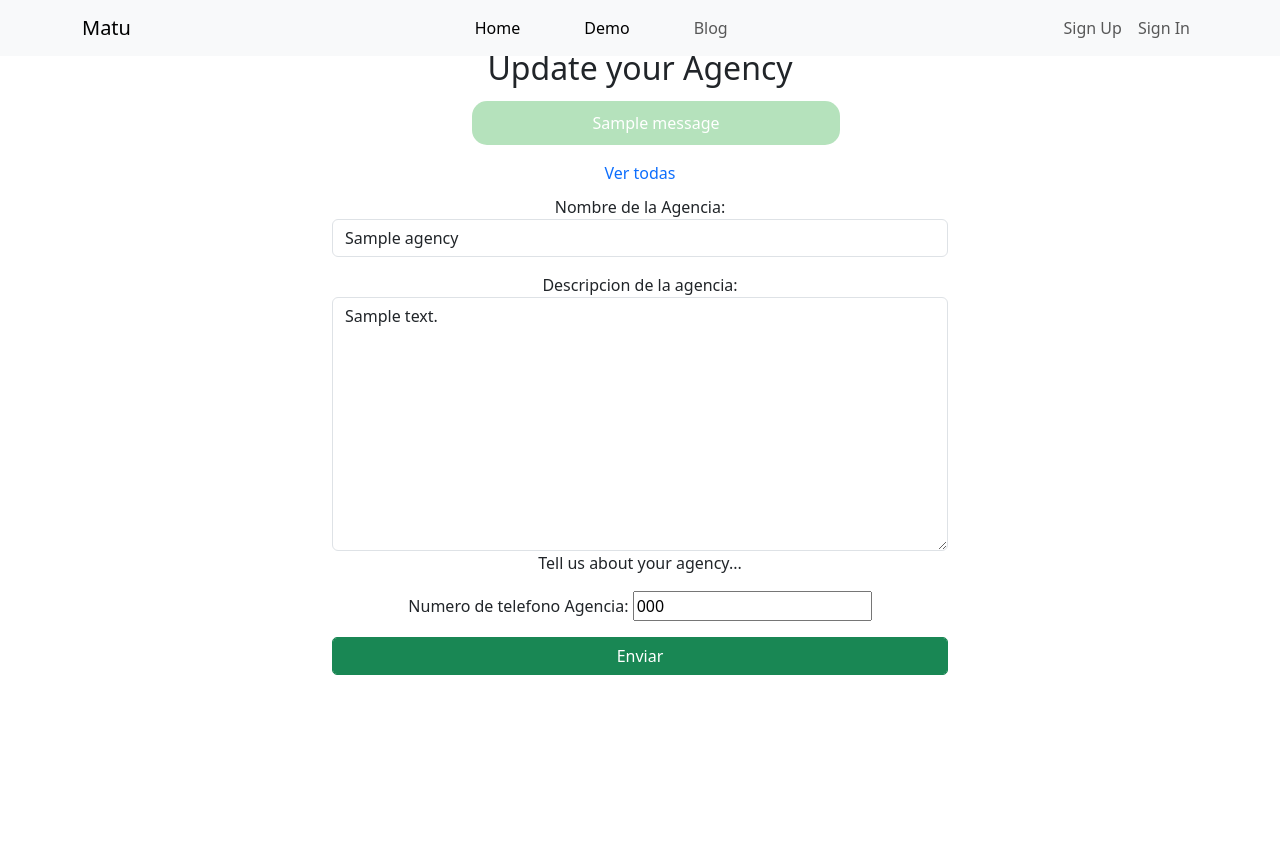
After one commit to roquidev/Matu, a Django app: page /demo/edit_agency/1 in a window 1280 px wide. The commit adds this page. Run offline with Django 4.2, Linux system fonts and the light colour scheme; tables that the repository leaves empty hold one stand-in row (values such as "Sample post"); one stand-in notice (Sample message) is shown; parts of the project's set-up code (start-up, migrations or seed data) failed here and were passed over.

Commit message:
add-update: Agency CRUD implemented

```diff
--- /dev/null
+++ b/demo/forms.py
@@ -0,0 +1,62 @@
+from django import forms
+from .models import Agency, UserProfile, TravelPackage
+from phonenumber_field.widgets import PhoneNumberPrefixWidget
+
+
+class UserProfileForm(forms.ModelForm):
+    class Meta:
+        model = UserProfile
+        fields = ['user', 'user_type']
+
+
+class AgencyForm(forms.ModelForm):
+
+    class Meta:
+        model = Agency
+        fields = ['name', 'description', 'phone_number']
+        labels = {
+            'name': 'Nombre de la Agencia',
+            'description': 'Descripcion de la agencia',
+            'phone_number': 'Numero de telefono Agencia'
+        }
+
+        widgets = {
+            'name': forms.TextInput(attrs={
+                'class': 'form-control',
+                'placeholder': 'Nombre de tu agencia (Peru Travel)',
+                }),
+            'description': forms.Textarea(attrs={
+                'class': 'form-control text-areea',
+                'placeholder': 'Cuéntanos sobre tu agencia...'
+                }),
+            'phone_number': PhoneNumberPrefixWidget(attrs={
+                'class': 'form-control',
+                'placeholder': 'Número de teléfono (+51987654321)'
+                }),
+        }
+
+    def __init__(self, *args, **kwargs):
+        super().__init__(*args, **kwargs)
+        # Personalizar el mensaje de error para el campo 'name'
+        self.fields['name'].error_messages['unique'] = 'Ya existe una agencia con este nombre. Por favor, elige un nombre diferente.'  # noqa: E501
+
+
+class TravelPackageForm(forms.ModelForm):
+    class Meta:
+        model = TravelPackage
+        fields = '__all__'
+        labels = {
+            'name': 'Nombre del Paquete',
+            'package_description': 'Descripcion del paquete',
+            'children': 'Cantidad de niños',
+            'adults': 'Cantidad de adultos',
+            'check_in': 'Fecha de entrada',
+            'check_out': 'Fecha de salida',
+            'base_price': 'Precio base (USD)',
+            'discount': 'Descuento (%)',
+            'available_slots': 'Cupos disponibles',
+            'comments': 'Comentarios',
+            # 'SCORES_TO_CHOOSE': '',
+            # 'score': '',
+            'agency': 'Nombre de la agencia',
+        }
--- a/demo/urls.py
+++ b/demo/urls.py
@@ -1,13 +1,18 @@
 # External modules
 from django.urls import path
-
 # Local modules
-from .views import demo, list_agency, register_agency, update_agency, delete_agency   # noqa: E501
+from .views import (demo, view_agency, register_agency,
+                    edit_agency,
+                    list_agency, confirm_delete_agency,
+                    prueba
+                    )   # noqa: E501
 
 urlpatterns = [
      path("demo/", demo, name="demo"),
-     path('demo/list_agency/', view=list_agency, name="list_agency"),
+     # Agency CRUD
+     path('demo/list_agency/', view=list_agency, name="list_agency"),  # noqa: E501
      path('demo/register_agency/', view=register_agency, name="register_agency"),  # noqa: E501
-     path('demo/update_agency/', view=update_agency, name="update_agency"),  # noqa: E501
-     path('demo/delete_agency/', view=delete_agency, name="delete_agency"),  # noqa: E501
+     path('demo/view_agency/<int:id>', view=view_agency, name="view_agency"),
+     path('demo/edit_agency/<int:id>', view=edit_agency, name="edit_agency"),  # noqa: E501
+     path('demo/confirm_delete_agency/<int:id>/', view=confirm_delete_agency, name="confirm_delete_agency"),  # noqa: E501
 ]
--- a/demo/views.py
+++ b/demo/views.py
@@ -1,6 +1,13 @@
-from django.shortcuts import render
+from django.shortcuts import render, redirect, get_object_or_404, get_list_or_404
+from django.contrib import messages
+from django.http import HttpResponse
 import json
-from .models import Agency
+# External models import
+from django.contrib.auth.models import User
+# Local Models import
+from .models import UserProfile, Agency
+# ModelForms import
+from .forms import AgencyForm
 
 
 # Create your views here.
@@ -18,11 +25,16 @@
     )
 
 
-#----------- Agency CRUD -----------#
+# ----------- Agency CRUD ----------- #
+
 def list_agency(request):
-    agencies = Agency.objects.all()
+    # con -1 te trae el usuario actual
+    # Falta contemplar cuando el id es None
+    user_authenticated_id = request.user.id - 1  # if request.user.id is not None else None
+    # agencies = Agency.objects.filter(user_id=user_authenticated_id).all()
+    agencies = get_list_or_404(Agency, user_id=user_authenticated_id)
     context = {
-        "agencies": agencies
+        "agencies": agencies,
     }
     return render(
         request=request,
@@ -31,25 +43,97 @@
     )
 
 
-def update_agency(request):
+def view_agency(request, id):
+    # agency = Agency.objects.get(id=id)
+    agency = get_object_or_404(Agency, id=id)
+    context = {
+        'agency': agency
+    }
     return render(
         request=request,
-        template_name='demo/crud/agency/update_agency.html'
+        template_name='demo/crud/agency/agency_detail.html',
+        context=context
     )
 
 
+def edit_agency(request, id):
+    # agency = Agency.objects.get(id=id)
+    agency = get_object_or_404(Agency, id=id)
+    if request.method == "GET":
+        agency_edit_form = AgencyForm(instance=agency)
+        context = {
+            'agency_edit_form': agency_edit_form,
+            'id': id
+        }
+        return render(
+            request=request,
+            template_name='demo/crud/agency/edit_agency.html',
+            context=context
+        )
+    elif request.method == 'POST':
+        agency_edit_form = AgencyForm(request.POST, instance=agency)
+        if agency_edit_form.is_valid():
+            agency_edit_form.save()
+            # Message de django
+            messages.success(
+                request=request,
+                message=f'Agencia {agency.name } actualizada.')
+            context = {
+                'agency_edit_form': agency_edit_form,
+                'id': id
+            }
+            return render(
+                request=request,
+                template_name='demo/crud/agency/edit_agency.html',
+                context=context
+            )
+
+
 def register_agency(request):
+    if request.user.is_authenticated:
+        if request.method == 'POST':
+            # Crear una instancia del formulario con los datos de la solicitud y el usuario autenticado
+            agency_form = AgencyForm(request.POST)
+            if agency_form.is_valid():
+                # Obtener el UserProfile asociado al usuario autenticado
+                # user_profile = UserProfile.objects.get(user=request.user)
+                # Forma correcta preveendo si existe algun error
+                user_profile = get_object_or_404(UserProfile, user=request.user)  # noqa: E501
+                # Asignar el UserProfile al campo user en el formulario antes de guardar
+                agency_instance = agency_form.save(commit=False)
+                agency_instance.user = user_profile
+                agency_instance.save()
+
+                return redirect("list_agency")
+        else:
+            # Si no es un método POST, simplemente instancía el formulario
+            agency_form = AgencyForm()
+
+        context = {
+            'agency_form': agency_form,
+        }
+        return render(
+            request=request,
+            template_name='demo/crud/agency/register_agency.html',
+            context=context
+        )
+    else:
+        return redirect("account_login")
+
+
+def confirm_delete_agency(request, id):
+    agency = get_object_or_404(Agency, id=id)
+    if request.method == "POST":
+        agency.delete()
+        return redirect("list_agency")
+    context = {
+        'agency': agency,
+        'id': id
+    }
     return render(
         request=request,
-        template_name='demo/crud/agency/register_agency.html'
+        template_name='demo/crud/agency/confirm_delete_agency.html',
+        context=context
     )
 
-
-def delete_agency(request):
-    return render(
-        request=request,
-        template_name='demo/crud/agency/delete_agency.html'
-    )
-
-
-#----------- End of Agency CRUD -----------#
+# ----------- End of Agency CRUD ----------- #
--- a/static/demo/crud.css
+++ b/static/demo/crud.css
@@ -1,3 +1,130 @@
-body{
-    color: black;
+
+/* Titles, sub-titles styles */
+.subtitle {
+    text-align: center;
 }
+/* End Titles, sub-titles styles */
+
+
+/* Main Styles */
+main {
+    display: flex;
+    flex-direction: column;
+    justify-content: flex-start;
+    align-items: center;
+}
+
+.list {
+    display: flex;
+    flex-direction: column;
+    justify-content: space-between;
+    border: 1px solid #20049cee;
+    width: 60%;
+    border-radius: 15px;
+    list-style: none;
+}
+
+.list li {
+    display: flex;
+    flex-direction: row;
+    width: 90%;
+    justify-content: space-between;
+    align-items: center;
+    padding: 10px;
+}
+
+/* Not last child */
+.list li:not(:last-child) {
+    border-bottom: 1px solid #20049cee;
+}
+
+.list li .agency-item{
+    display: flex;
+    flex-direction: row;
+    height: 100%;
+    justify-content: center;
+    align-items: center;
+}
+/* End Main Styles */
+
+
+/* Buttons Styles */
+.btn {
+    padding: 6px 10px;
+    border-radius: 5px;
+    text-align: center;
+    text-decoration: none;
+    transition: background-color 0.5s, color 0.5;
+}
+
+.btn-detail {
+    background-color: #2ea1e2;
+}
+
+.btn-detail:hover {
+    color: #2ea1e2;
+    background-color: #FFFF;
+}
+
+.btn-edit {
+    background-color: #ffce00;
+}
+
+.btn-edit:hover {
+    color: #ffce00;
+    background-color: #FFFF;
+}
+
+.btn-delete {
+    background-color: #be0f3b;
+}
+
+.btn-delete:hover {
+    color: #be0f3b;
+    background-color: #FFFF;
+}
+
+.aux-btns {
+    display: flex;
+    justify-content: space-between;
+    min-width: 20%;
+    max-width: 10%;
+    margin-bottom: 10px;
+}
+
+.aux-btns a {
+    text-align: center;
+    text-decoration: none;
+}
+
+.aux-btns a:hover {
+    color: #2ea1e2;
+}
+
+.back {
+    justify-content: center;
+}
+
+/* End Buttons Styles */
+
+
+/* Alert Django Messages  */
+.messages {
+    list-style: none;
+    box-sizing: border-box;
+}
+
+.messages .alert-success {
+    width: 100%;
+    padding: 10px;
+    max-width: 23rem;
+    text-align: center;
+    background-color: hsla(129, 43%, 55%, 0.45);
+    border-radius: 15px;
+    color: #FFFF;
+    margin-top: -10px;
+    margin-bottom: 10px;
+    overflow-wrap: break-word;
+}
+
+/* End Alert Django Messages  */
--- a/templates/demo/crud/agency/delete_agency.html
+++ /dev/null
@@ -1,6 +0,0 @@
-
-{% extends "base.html" %}
-
-{% block content %}
-    <h1>Delete your agency</h1>
-{% endblock content %}
--- /dev/null
+++ b/templates/demo/crud/agency/edit_agency.html
@@ -0,0 +1,33 @@
+{% extends "base.html" %}
+
+{% load static %}
+
+{% block title %}Lista Agencias{% endblock title %}
+
+{% block custom_styles %}
+    <link rel="stylesheet" href="{% static 'demo/crud.css' %}">
+{% endblock custom_styles %}
+
+
+
+{% block content %}
+
+    <div class="col-md-6 mx-auto text-center container-fluid vh-100">
+        <h2 class="subtitle">Update your Agency</h2>
+        {% if messages %}
+            <ul class="messages mt-4">
+                {% for message in messages %}
+                    <li {% if message.tags %} class="alert-success mx-auto" {% endif %}>{{  message }}</li>
+                {% endfor %}
+            </ul>
+        {% endif %}
+        <span class="aux-btns mx-auto">
+            <a href="{% url 'list_agency' %}" class="mx-auto text-center">Ver todas</a>
+        </span>
+        <form action="{% url 'edit_agency' id=id %}" method="POST" class="form mb-10">
+            {% csrf_token %}
+            {{ agency_edit_form.as_p }}
+            <button type="submit" class="btn btn-success form-control mp-5">Enviar</button>
+        </form>
+    </div>
+{% endblock content %}
--- a/templates/demo/crud/agency/update_agency.html
+++ /dev/null
@@ -1,6 +0,0 @@
-
-{% extends "demo/demo_base.html" %}
-
-{% block content %}
-    <h1>Update your Agency</h1>
-{% endblock content %}
--- a/templates/homepage/blog.html
+++ b/templates/homepage/blog.html
@@ -1,7 +1,7 @@
 {% extends "base.html" %}
 
 {% block title %}Blog{% endblock title %}
+
 {% block content %}
-    <h1 style="text-align: center;">This is the blog of website</h1>
-
+        <h1 style="text-align: center;">This is the blog of website</h1>
 {% endblock content %}
--- a/templates/partials/demo_navbar.html
+++ b/templates/partials/demo_navbar.html
@@ -24,8 +24,8 @@
 
     {% if user.is_authenticated %}
         <div class="right-side">
-            <button type="button" class="list-agency" href="/account/register_agency">
-                <a href="account/register_agency">Enlista tu agencia</a>
+            <button type="button" class="list-agency">
+                <a href="{% url 'register_agency' %}">Registra tu agencia</a>
             </button>
         </div>
     {% else %}
--- a/templates/partials/navbar.html
+++ b/templates/partials/navbar.html
@@ -22,7 +22,7 @@
         <ul class="navbar-nav">
             {% if user.is_authenticated %}
                 <li class="nav-item">
-                  <a class="nav-link" href="/account/register_agency"><strong>Registra tu Agencia</strong></a>
+                  <a class="nav-link" href="{% url 'register_agency' %}"><strong>Registra tu Agencia</strong></a>
                 </li>
 
                 <li class="nav-item">
```
Also changed, not shown: demo/models.py (+6 -5 lines), static/generic/errorlist.css (added, +13 -0 lines), templates/demo/crud/agency/agency_detail.html (added, +25 -0 lines), templates/demo/crud/agency/confirm_delete_agency.html (added, +23 -0 lines), templates/demo/crud/agency/list_agency.html (+25 -23 lines), templates/demo/crud/agency/prueba.html (added, +19 -0 lines), templates/demo/crud/agency/register_agency.html (+18 -2 lines), templates/demo/crud/travel_package/list_package.html (added, +16 -0 lines).
